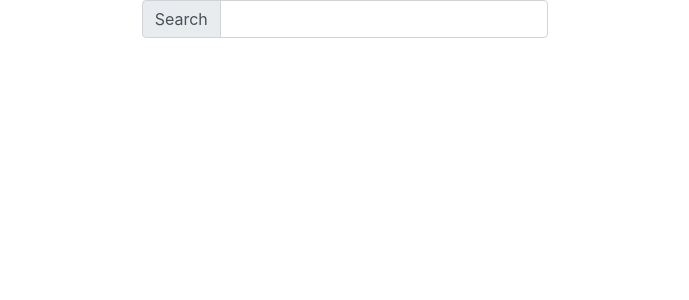
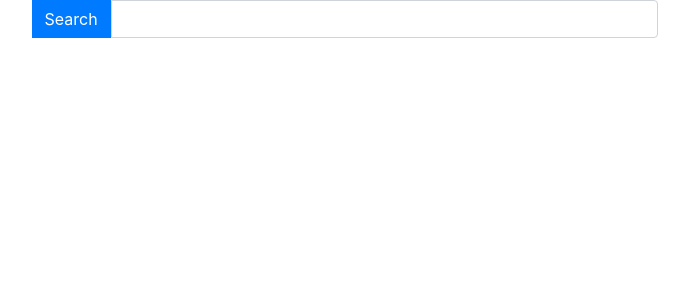
Before and after one commit to spaldingVance/reciplease, a React (Create React App) app: page / in a window 1280 px wide. Shown: the top 300 px of the page, without its empty margins (295-984 px from the left). Built offline with nearby package versions, Linux system fonts and the light colour scheme.

Commit message:
added searchbar styling

```diff
--- a/package.json
+++ b/package.json
@@ -6,6 +6,8 @@
     "@testing-library/jest-dom": "^4.2.4",
     "@testing-library/react": "^9.5.0",
     "@testing-library/user-event": "^7.2.1",
+    "axios": "^0.19.2",
+    "bootstrap": "^4.5.0",
     "react": "^16.13.1",
     "react-dom": "^16.13.1",
     "react-scripts": "3.4.1",
--- a/src/components/App.js
+++ b/src/components/App.js
@@ -42,7 +42,7 @@ class App extends Component {
   render() {
     return (
       <div className= "row">
-        <div className= "col-md-4 offset-md-4">
+        <div className= "col-md-6 offset-md-3">
           <div><SearchBar onSearchTermChange = {this.recipeSearch}/>
           </div>
         </div>
--- a/src/components/searchBar.js
+++ b/src/components/searchBar.js
@@ -11,8 +11,8 @@ class SearchBar extends Component {
   render() {
     return (
       <div className= "input-group mb-3">
-        <div className="search-bar input-group-prepend">
-          <span className= "input-group-text">Search</span>
+        <div className="search-bar input-group-append">
+          <button className="btn btn-primary" type="button">Search</button>
         </div>
         <input className= "form-control" value={this.state.term}  onChange={event => this.onInputChange(event.target.value)}
         />
```
Also changed, not shown: 1 other file (tests, documents, lock files or other folders).
